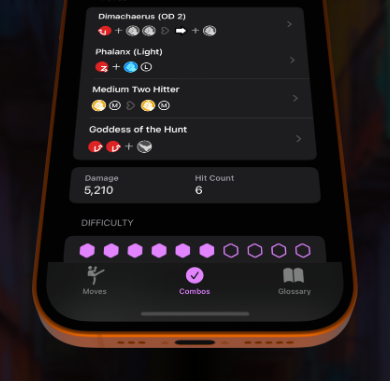
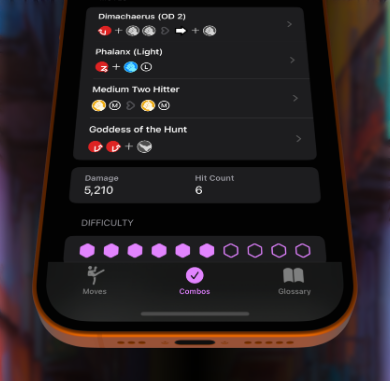
Before and after one commit to 4rays/combolab.app, an Astro site: page /combolab in a window 390 px wide. Shown: the top 381 px of the page. Built offline with nearby package versions, Linux system fonts and the light colour scheme; Astro itself is replaced by a stand-in of ours.

Commit message:
Update mobile background gradient

```diff
--- a/src/pages/combolab/index.astro
+++ b/src/pages/combolab/index.astro
@@ -91,9 +91,13 @@ html {
     background:
       linear-gradient(
         90deg,
-        rgba(0, 0, 0, .8),
+        rgba(0, 0, 0, .2),
+        rgba(0, 0, 0, .5) 2%,
+        rgba(0, 0, 0, .8) 18%,
         rgba(0, 0, 0, 1),
-        rgba(0, 0, 0, .8)
+        rgba(0, 0, 0, .8) 82%,
+        rgba(0, 0, 0, .5) 98%,
+        rgba(0, 0, 0, .2)
       ),
       url('/combolab/background.png') no-repeat center center fixed;
     background-size: cover;
```
